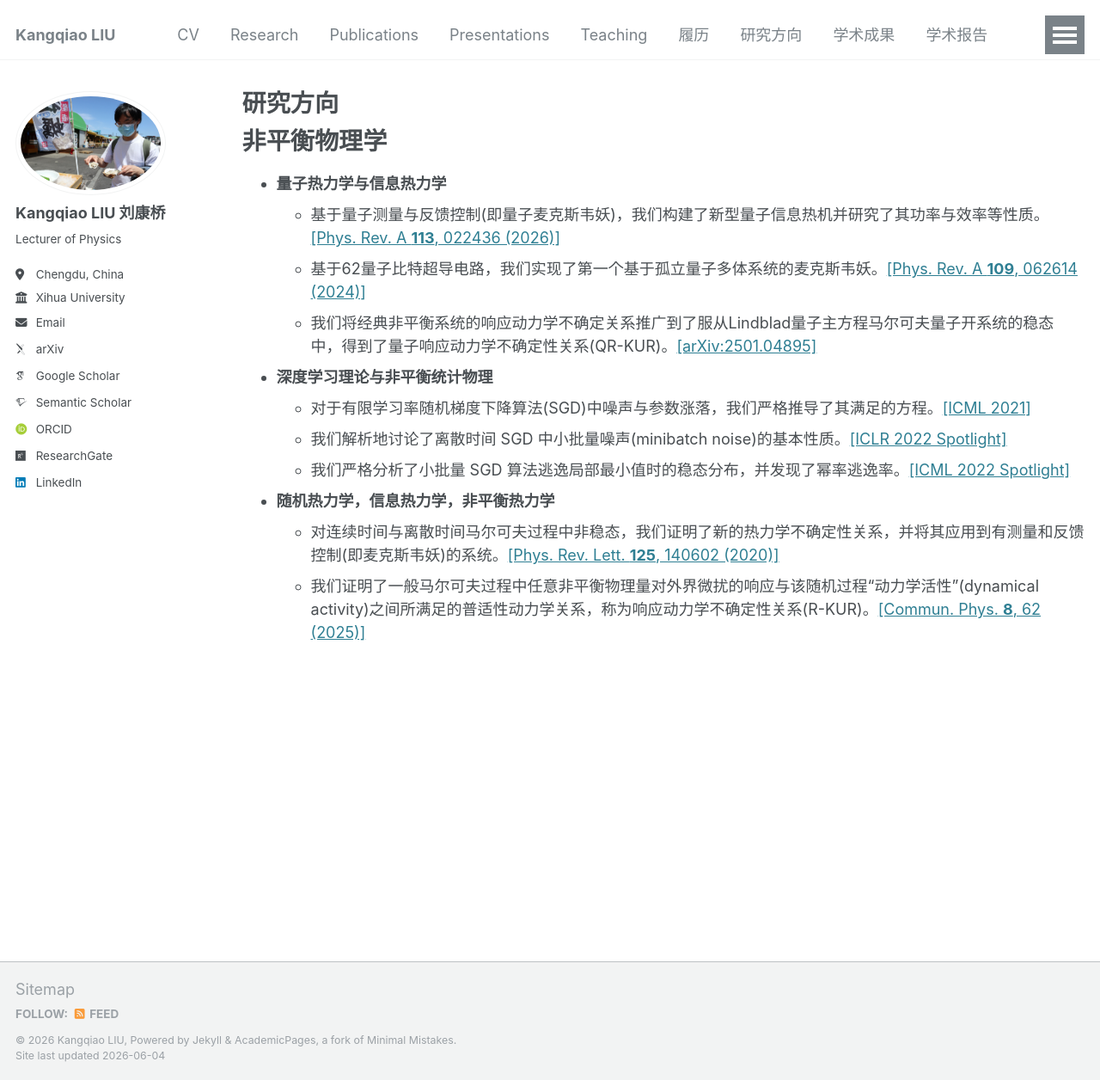
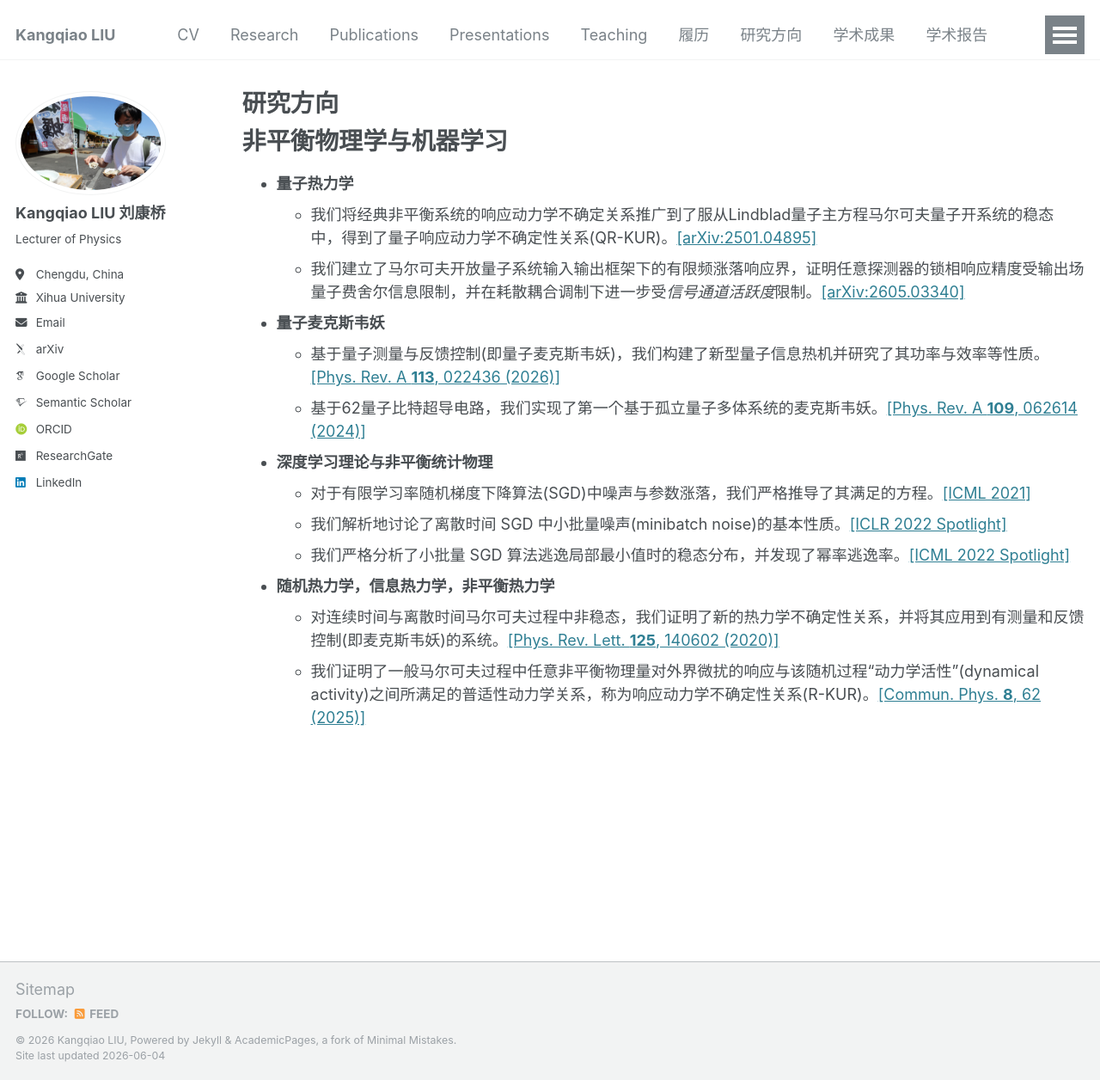
Before and after one commit to KangqiaoLiu/KangqiaoLiu.github.io, a Jekyll site: the page built from _pages/research_zh.md, in a window 1280 px wide and 1256 px high. Shown: the whole window at 86% size. Built offline with Jekyll 4.4.1, drawn with Linux system fonts in a browser that asks for light colours; some web fonts are replaced.

Commit message:
Update research_zh.md

```diff
--- a/_pages/research_zh.md
+++ b/_pages/research_zh.md
@@ -8,12 +8,15 @@ redirect_from:
 ---
 
 {% include base_path %}
-# 非平衡物理学
+# 非平衡物理学与机器学习
 
-* **量子热力学与信息热力学**
+* **量子热力学**
+  * 我们将经典非平衡系统的响应动力学不确定关系推广到了服从Lindblad量子主方程马尔可夫量子开系统的稳态中，得到了量子响应动力学不确定性关系(QR-KUR)。[[arXiv:2501.04895]](https://arxiv.org/abs/2501.04895)
+  * 我们建立了马尔可夫开放量子系统输入输出框架下的有限频涨落响应界，证明任意探测器的锁相响应精度受输出场量子费舍尔信息限制，并在耗散耦合调制下进一步受*信号通道活跃度*限制。[[arXiv:2605.03340]](https://arxiv.org/abs/2605.03340)
+
+* **量子麦克斯韦妖**
   * 基于量子测量与反馈控制(即量子麦克斯韦妖)，我们构建了新型量子信息热机并研究了其功率与效率等性质。[[Phys. Rev. A **113**, 022436 (2026)]](https://journals.aps.org/pra/abstract/10.1103/rhvv-yd6w)
   * 基于62量子比特超导电路，我们实现了第一个基于孤立量子多体系统的麦克斯韦妖。[[Phys. Rev. A **109**, 062614 (2024)]](https://journals.aps.org/pra/abstract/10.1103/PhysRevA.109.062614)
-  * 我们将经典非平衡系统的响应动力学不确定关系推广到了服从Lindblad量子主方程马尔可夫量子开系统的稳态中，得到了量子响应动力学不确定性关系(QR-KUR)。[[arXiv:2501.04895]](https://arxiv.org/abs/2501.04895)
 
 * **深度学习理论与非平衡统计物理**
   * 对于有限学习率随机梯度下降算法(SGD)中噪声与参数涨落，我们严格推导了其满足的方程。[[ICML 2021]](http://proceedings.mlr.press/v139/liu21ad.html)
```
